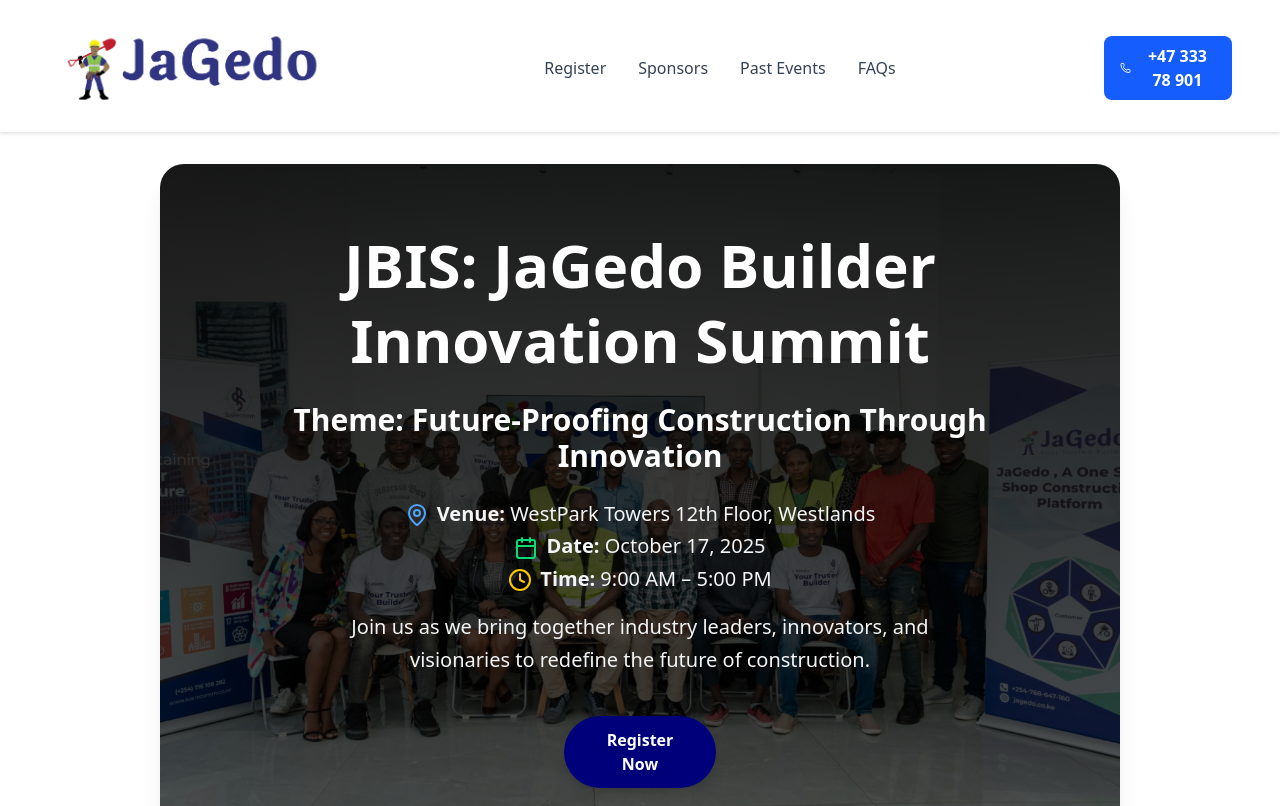
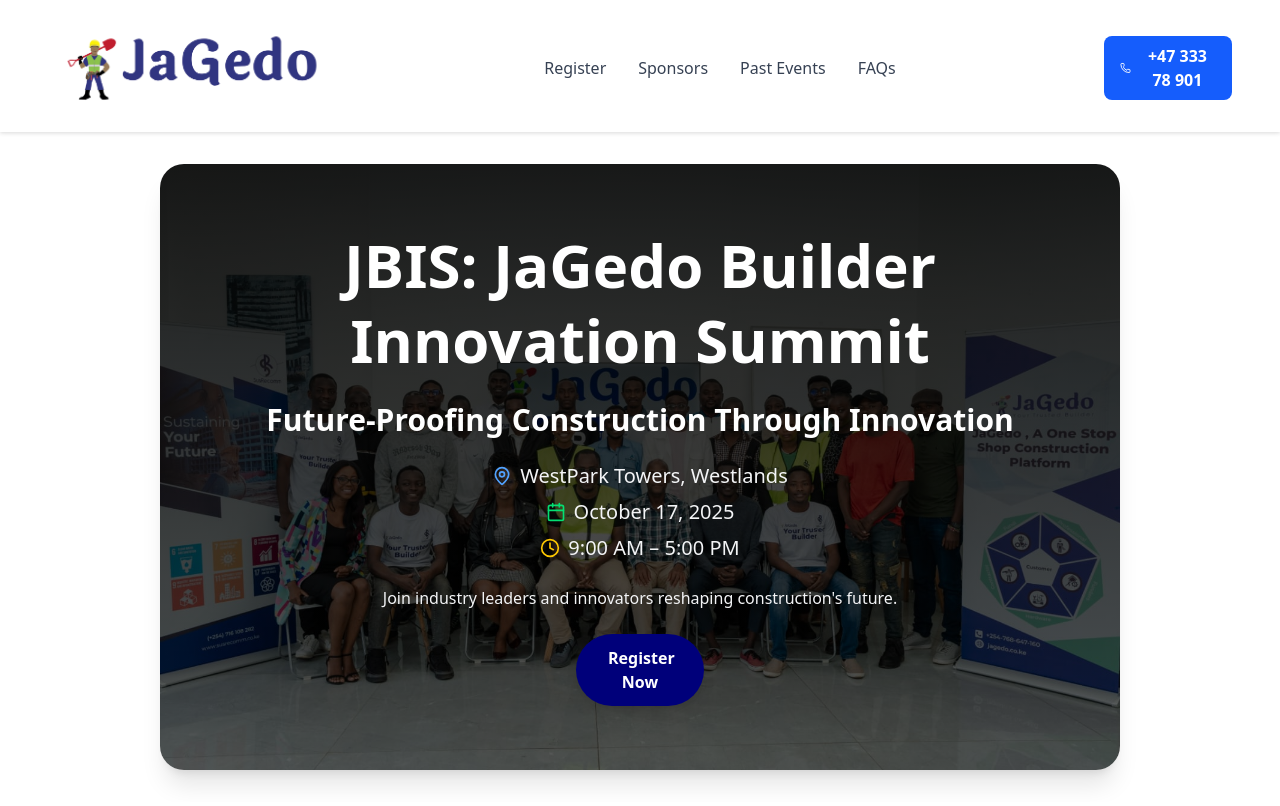
Before and after one commit to gituhumwangi/JBIS, a React (Vite) app in the folder jagedo-sEvents/: page / in a window 1280 px wide. Shown: the top 806 px of the page. Built offline with nearby package versions, Linux system fonts and the light colour scheme.

Commit message:
Updated website

```diff
--- a/jagedo-sEvents/src/pages/Home.jsx
+++ b/jagedo-sEvents/src/pages/Home.jsx
@@ -179,38 +179,34 @@
     </h1>
 
     <h2 className="text-white text-xl sm:text-2xl md:text-3xl font-semibold font-manrope">
-      Theme: Future-Proofing Construction Through Innovation
+      Future-Proofing Construction Through Innovation
     </h2>
 
-    <p className="text-gray-100 text-base sm:text-lg md:text-xl max-w-2xl leading-relaxed">
-      <span className="inline-block text-blue-400 mr-2 align-middle">
-        <MapPin />
-      </span>
-      <strong>Venue:</strong> WestPark Towers 12th Floor, Westlands <br />
+   <div className="text-gray-100 text-base sm:text-lg md:text-xl max-w-2xl space-y-2">
+      <div className="flex items-center justify-center gap-2">
+        <MapPin className="text-blue-400" size={20} />
+        <span>WestPark Towers, Westlands</span>
+      </div>
 
-      <span className="inline-block text-green-400 mr-2 align-middle">
-        <Calendar />
-      </span>
-      <strong>Date:</strong> October 17, 2025 <br />
+      <div className="flex items-center justify-center gap-2">
+        <Calendar className="text-green-400" size={20} />
+        <span>October 17, 2025</span>
+      </div>
 
-      <span className="inline-block text-yellow-400 mr-2 align-middle">
-        <Clock />
-      </span>
-      <strong>Time:</strong> 9:00 AM – 5:00 PM <br />
+      <div className="flex items-center justify-center gap-2">
+        <Clock className="text-yellow-400" size={20} />
+        <span>9:00 AM – 5:00 PM</span>
+      </div>
+    </div>
 
-      <span className="block mt-4">
-        Join us as we bring together industry leaders, innovators, and visionaries to redefine the future of construction.
-      </span>
+    <p className="text-gray-100 text-sm sm:text-base max-w-xl">
+      Join industry leaders and innovators reshaping construction's future.
     </p>
-    <div className="">
-    <Button className="w-full sm:w-30 md:w-35 lg:w-38 text-white font-bold px-6 py-3 mt-4 shadow-lg transition">
+
+
+    <Button className="w-full sm:w-auto text-white font-bold px-8 py-3 shadow-lg transition">
       <Link to="/registration">Register Now</Link>
     </Button>
-
-    {/* <Button className="w-full sm:w-30 md:w-38 lg:w-45 text-white font-bold px-6 py-3 mt-4 shadow-lg transition ">
-      <Link to="/sponsersregistration">Partner with us</Link>
-    </Button> */}
-    </div>
   </div>
 </div>
 
@@ -346,14 +342,7 @@
           </div>
 
          <div className="text-center mt-8">
-            <Link
-              to="/sponsors"
-            >
-              <Button className="px-1 w-30 md:w-45 h-auto text-white">Become a Sponser</Button>
-              <svg className="w-4 h-4 ml-2" fill="none" stroke="currentColor" viewBox="0 0 24 24">
-                <path strokeLinecap="round" strokeLinejoin="round" strokeWidth={2} d="M9 5l7 7-7 7" />
-              </svg>
-            </Link>
+              <Button className="px-1 w-30 md:w-45 h-auto text-white sm:w-68"><Link to="/sponsors">Become a Sponser</Link></Button>
           </div>
         </div>
       </section>
@@ -444,15 +433,15 @@
             </p>
             <div className="flex items-center justify-center mt-4 space-x-6 text-sm text-gray-600">
               <div className="flex items-center">
-                <Calendar className="w-4 h-4 mr-2" />
+                <Calendar className="w-4 h-4 mr-1" />
                 March 15, 2025
               </div>
               <div className="flex items-center">
-                <MapPin className="w-4 h-4 mr-2" />
+                <MapPin className="w-4 h-4 mr-1" />
                 Nairobi, Kenya
               </div>
               <div className="flex items-center">
-                <Clock className="w-4 h-4 mr-2" />
+                <Clock className="w-4 h-4 mr-1" />
                 8:00 AM - 5:00 PM
               </div>
             </div>
--- a/jagedo-sEvents/src/pages/Sponsers.jsx
+++ b/jagedo-sEvents/src/pages/Sponsers.jsx
@@ -210,7 +210,7 @@
               // onClick={() => setSelectedPackage(tier)}
               className={`items-center flex justify-center`}
             >
-              <Button className="w-30 md:w-30 lg:w-38 items-center  h-auto text-white"> Select Package </Button>
+              <Button className="md:w-20 lg:w-38 items-center  h-auto text-white sm:w-56"> Select Package </Button>
             </Link>
           </div>
         </div>
--- a/jagedo-sEvents/src/pages/SponsersRegistration.jsx
+++ b/jagedo-sEvents/src/pages/SponsersRegistration.jsx
@@ -112,12 +112,12 @@
                   I agree to receive communications about this project and future events
                 </label>
               </div>
-              <div className='px-70 py-10'>
+              <div className='px-29 py-10'>
               <Button
                 type="submit"
-                className="w-30 md:w-40 lg:w-48"
+                className="flex items-center justify-center text-white hover:text-gray-900 sm:w-70"
               >
-                Send Project Inquiry
+                <span className="px-2 py-2">Submit</span>
               </Button>
               </div>
             </form>
```
